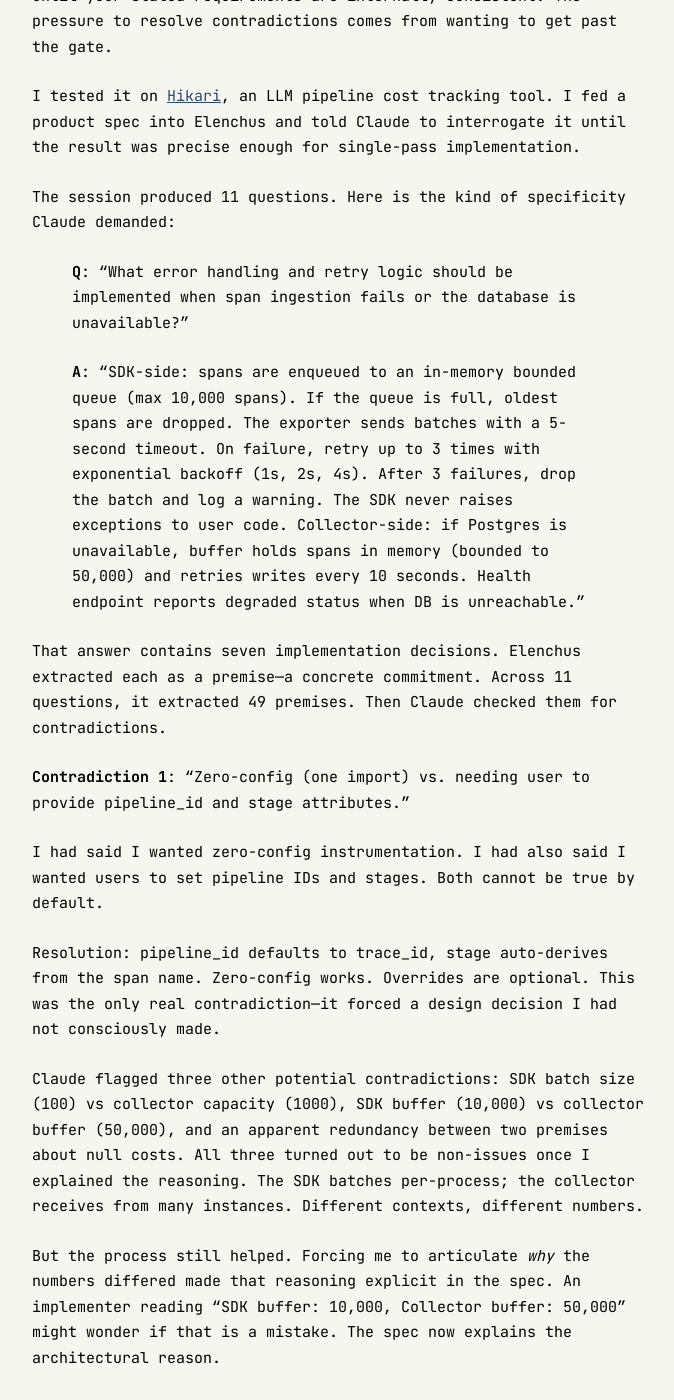
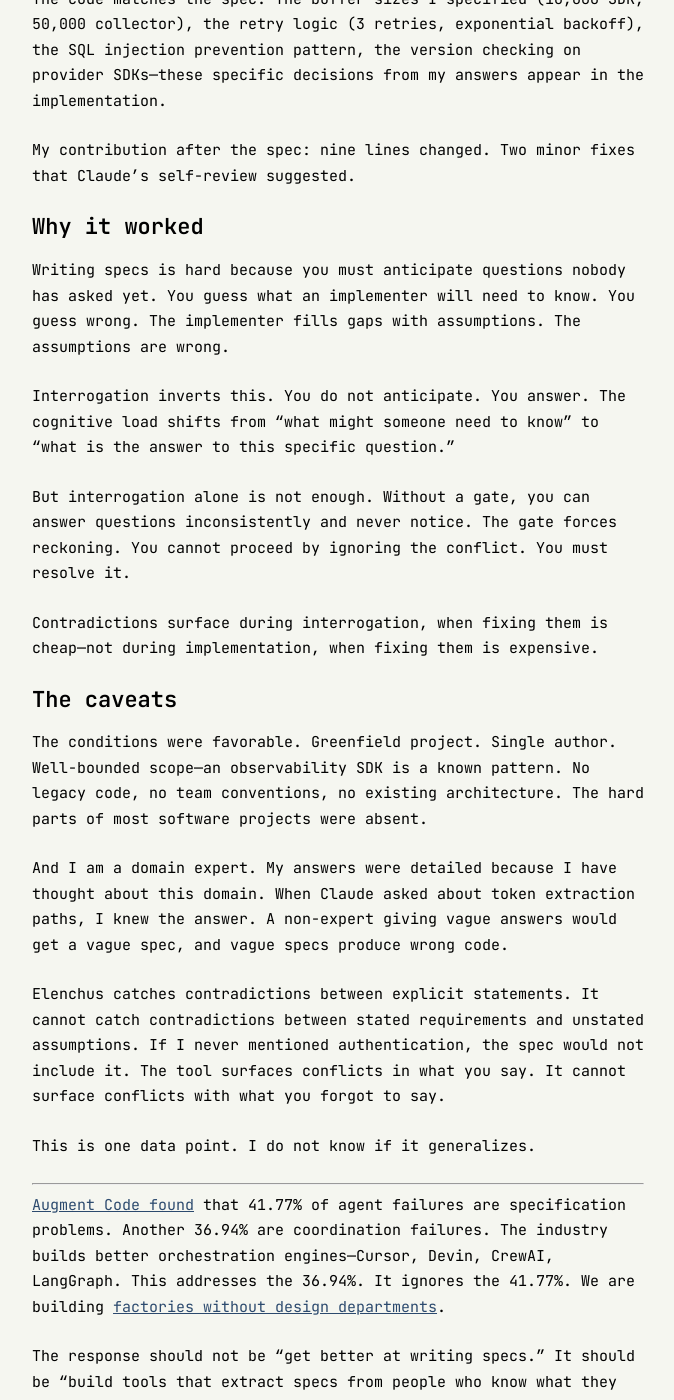
Before and after one commit to ashita-ai/ashita-ai.github.io, a Jekyll site: the page built from _posts/2026-01-31-how-i-learned-to-stop-worrying-and-write-the-spec.md, in a window 1280 px wide and 1400 px high, scrolled down 1516 px. Shown: the whole window, without its empty margins (302-976 px from the left). Built offline with Jekyll 4.4.1, drawn with Linux system fonts in a browser that asks for light colours; some of the changed text lies outside the part shown.

Commit message:
Restructure post: lead with the result, caveats as earned wisdom

```diff
--- a/_posts/2026-01-31-how-i-learned-to-stop-worrying-and-write-the-spec.md
+++ b/_posts/2026-01-31-how-i-learned-to-stop-worrying-and-write-the-spec.md
@@ -4,86 +4,56 @@
 date: 2026-01-31
 ---
 
-Augment Code analyzed why multi-agent LLM systems fail. The [breakdown](https://www.augmentcode.com/guides/why-multi-agent-llm-systems-fail-and-how-to-fix-them): 41.77% specification problems, 36.94% coordination failures, 21.29% execution errors. Nearly 80% of failures happen before code execution begins.
+I answered questions for an hour. Then I said "implement this" and walked away. I came back to a working library: Python SDK, TypeScript SDK, FastAPI collector, TimescaleDB migrations, 63 passing tests.
 
-The industry response has been to build better factories. Cursor, Devin, CrewAI, LangGraph—orchestration engines that coordinate agents more effectively. This addresses the 36.94%. It ignores the 41.77%. We are building [factories without design departments](/blog/the-factory-without-a-design-department/).
+The spec was extracted, not authored. The architecture emerged from answers, not from upfront design.
 
-## The specification problem
+## The experiment
 
-Specification failures come in two forms: missing information and contradictory information. Missing information is obvious in hindsight—nobody specified what happens when the database is unavailable. Contradictory information is harder. It hides in plain sight.
+I wanted to build [Hikari](https://github.com/evanvolgas/hikari), an LLM pipeline cost tracking tool. Instead of writing a spec, I built a tool that would interrogate me until the spec was obvious.
 
-A product manager says "all users can export data" in one meeting and "PII requires access controls" in another. Both statements feel true. Both get written down. The spec contains a contradiction that surfaces only during implementation, when an engineer asks: "Wait, can users export their own PII or not?"
+[Elenchus](https://github.com/evanvolgas/elenchus) is an MCP server with one constraint: it will not generate a specification while unresolved contradictions exist. Claude performs the interrogation—asking questions, extracting premises from my answers, detecting contradictions. Elenchus stores that data and blocks progress until I resolve the conflicts. The intelligence is Claude's. The constraint is Elenchus's.
 
-This is expensive with human engineers. It is catastrophic with AI agents. The engineer asks a clarifying question. The agent picks one interpretation arbitrarily and builds confidently in the wrong direction.
+Eleven questions. Forty-nine premises extracted. Four potential contradictions flagged. One was real:
 
-The usual solution is better human discipline—more careful spec writing, more thorough reviews. But discipline does not scale. Tooling does.
+> "Zero-config (one import) vs. needing user to provide pipeline_id and stage attributes."
 
-## The gate
+I had said I wanted zero-config instrumentation. I had also said I wanted users to set pipeline IDs. Both cannot be true by default. Resolution: pipeline_id defaults to trace_id, stage auto-derives from the span name. Zero-config works. Overrides are optional.
 
-I built [Elenchus](https://github.com/evanvolgas/elenchus), an MCP server that implements one key constraint: it will not generate a specification while unresolved contradictions exist.
+That design decision was hiding in my head. The interrogation surfaced it.
 
-To be clear about what Elenchus does and does not do: Claude performs the interrogation. Claude asks the questions, extracts premises from your answers, and detects contradictions. Elenchus provides the scaffolding—it stores the premises, tracks the contradictions, and blocks spec generation until they are resolved. The intelligence is Claude's. The constraint is Elenchus's.
+The other three flags—SDK buffer size vs collector buffer size, batch sizes that looked mismatched—turned out to be non-issues. But explaining *why* they were non-issues made the reasoning explicit in the spec. An implementer reading "SDK buffer: 10,000, Collector buffer: 50,000" might wonder if that is a mistake. Now the spec explains: the SDK buffers per-process; the collector receives from many instances.
 
-This is a gate, not a guide. Elenchus does not tell you what to build. It does not suggest requirements. It just refuses to proceed until your stated requirements are internally consistent. The pressure to resolve contradictions comes from wanting to get past the gate.
+Once contradictions were resolved, Claude generated a 1,061-line [engineering specification](https://github.com/evanvolgas/hikari/blob/main/docs/engineering-spec.md). Not prose. Function signatures, DDL statements, API schemas, Pydantic models, test expectations. I said "implement this" and left.
 
-I tested it on [Hikari](https://github.com/evanvolgas/hikari), an LLM pipeline cost tracking tool. I fed a product spec into Elenchus and told Claude to interrogate it until the result was precise enough for single-pass implementation.
+The code matches the spec. The buffer sizes I specified (10,000 SDK, 50,000 collector), the retry logic (3 retries, exponential backoff), the SQL injection prevention pattern, the version checking on provider SDKs—these specific decisions from my answers appear in the implementation.
 
-The session produced 11 questions. Here is the kind of specificity Claude demanded:
+My contribution after the spec: nine lines changed. Two minor fixes that Claude's self-review suggested.
 
-> **Q**: "What error handling and retry logic should be implemented when span ingestion fails or the database is unavailable?"
->
-> **A**: "SDK-side: spans are enqueued to an in-memory bounded queue (max 10,000 spans). If the queue is full, oldest spans are dropped. The exporter sends batches with a 5-second timeout. On failure, retry up to 3 times with exponential backoff (1s, 2s, 4s). After 3 failures, drop the batch and log a warning. The SDK never raises exceptions to user code. Collector-side: if Postgres is unavailable, buffer holds spans in memory (bounded to 50,000) and retries writes every 10 seconds. Health endpoint reports degraded status when DB is unreachable."
+## Why it worked
 
-That answer contains seven implementation decisions. Elenchus extracted each as a premise—a concrete commitment. Across 11 questions, it extracted 49 premises. Then Claude checked them for contradictions.
+Writing specs is hard because you must anticipate questions nobody has asked yet. You guess what an implementer will need to know. You guess wrong. The implementer fills gaps with assumptions. The assumptions are wrong.
 
-**Contradiction 1**: "Zero-config (one import) vs. needing user to provide pipeline_id and stage attributes."
+Interrogation inverts this. You do not anticipate. You answer. The cognitive load shifts from "what might someone need to know" to "what is the answer to this specific question."
 
-I had said I wanted zero-config instrumentation. I had also said I wanted users to set pipeline IDs and stages. Both cannot be true by default.
+But interrogation alone is not enough. Without a gate, you can answer questions inconsistently and never notice. The gate forces reckoning. You cannot proceed by ignoring the conflict. You must resolve it.
 
-Resolution: pipeline_id defaults to trace_id, stage auto-derives from the span name. Zero-config works. Overrides are optional. This was the only real contradiction—it forced a design decision I had not consciously made.
+Contradictions surface during interrogation, when fixing them is cheap—not during implementation, when fixing them is expensive.
 
-Claude flagged three other potential contradictions: SDK batch size (100) vs collector capacity (1000), SDK buffer (10,000) vs collector buffer (50,000), and an apparent redundancy between two premises about null costs. All three turned out to be non-issues once I explained the reasoning. The SDK batches per-process; the collector receives from many instances. Different contexts, different numbers.
+## The caveats
 
-But the process still helped. Forcing me to articulate *why* the numbers differed made that reasoning explicit in the spec. An implementer reading "SDK buffer: 10,000, Collector buffer: 50,000" might wonder if that is a mistake. The spec now explains the architectural reason.
+The conditions were favorable. Greenfield project. Single author. Well-bounded scope—an observability SDK is a known pattern. No legacy code, no team conventions, no existing architecture. The hard parts of most software projects were absent.
 
-Four flags total, one real contradiction, three clarifications. Only after I resolved them would Elenchus allow spec generation.
+And I am a domain expert. My answers were detailed because I have thought about this domain. When Claude asked about token extraction paths, I knew the answer. A non-expert giving vague answers would get a vague spec, and vague specs produce wrong code.
 
-## The output
+Elenchus catches contradictions between explicit statements. It cannot catch contradictions between stated requirements and unstated assumptions. If I never mentioned authentication, the spec would not include it. The tool surfaces conflicts in what you say. It cannot surface conflicts with what you forgot to say.
 
-Once contradictions were resolved, Elenchus produced a [product specification](https://github.com/evanvolgas/hikari/blob/main/docs/spec.md). I said "go implement." Claude asked a few more clarifying questions—file structure, test patterns—then generated a 1,061-line [engineering specification](https://github.com/evanvolgas/hikari/blob/main/docs/engineering-spec.md). Not prose. Function signatures, DDL statements, API schemas, Pydantic models, test expectations. Detailed enough that "implement this" is an unambiguous instruction.
-
-I said "implement this" and walked away. Came back hours later. Python SDK, TypeScript SDK, FastAPI collector, TimescaleDB migrations, 63 passing tests. It worked.
-
-The impressive part is not that Claude wrote code. That is table stakes. The impressive part is that the code matches the spec. The buffer sizes I specified (10,000 SDK, 50,000 collector), the retry logic (3 retries, exponential backoff), the SQL injection prevention pattern, the version checking on provider SDKs—these specific decisions from my answers appear in the implementation. The code is not exceptional—there is some duplication in the sync/async wrappers, some boilerplate in the spec synthesizer—but it does what I said it should do.
-
-My contribution after the spec: reviewing two minor fixes that Claude's self-review suggested. Nine lines changed. The [code](https://github.com/evanvolgas/hikari) and [extracted premises](https://github.com/evanvolgas/hikari/blob/main/docs/elenchus-spec.json) are public.
-
-## Why the gate matters
-
-Writing specs is hard because you must anticipate questions nobody has asked yet. You guess what an implementer will need to know. You guess wrong. The spec has gaps. The implementer fills them with assumptions. The assumptions are wrong.
-
-Interrogation inverts this. You do not anticipate questions. You answer them. The cognitive load shifts from "what might someone need to know" to "what is the answer to this specific question." The second task is easier.
-
-But interrogation alone is not enough. Without a gate, you can answer questions inconsistently and never notice. The gate forces reckoning. When Elenchus refuses to generate a spec because premises P1 and P2 conflict, you cannot proceed by ignoring the conflict. You must resolve it.
-
-This is different from [my previous workflow](/blog/what-i-learned-building-four-tools-with-ai-agents/). Before, I wrote decomposed GitHub issues with explicit acceptance criteria. The agent implemented. I reviewed. Repeat. Contradictions surfaced during implementation, when fixing them was expensive.
-
-With Elenchus, contradictions surface during interrogation, when fixing them is cheap. The spec was extracted, not authored. The architecture emerged from answers, not from upfront design.
-
-## What I am still figuring out
-
-The conditions were favorable. Greenfield project. Single author. Well-bounded scope—an observability SDK is a known pattern. No legacy code to integrate with, no team conventions to follow, no existing architecture to preserve. The hard parts of most software projects were absent.
-
-And I am a domain expert. My answers to the interrogation questions were detailed because I have thought about this domain. When Claude asked about token extraction paths, I knew the answer. A non-expert giving vague answers would get a vague spec, and vague specs produce wrong code.
-
-The interrogation took about an hour. The implementation took several hours of unattended compute. For a project this size, the economics are favorable. For a bug fix, the overhead would be absurd.
-
-The hardest limitation: Elenchus catches contradictions between explicit statements. It cannot catch contradictions between stated requirements and unstated assumptions. If I never mentioned authentication, the spec would not include it. The tool surfaces conflicts in what you say. It cannot surface conflicts with what you forgot to say.
-
-This is one data point. Favorable conditions, domain expertise, greenfield scope. I do not know if it generalizes.
+This is one data point. I do not know if it generalizes.
 
 ---
 
-Scott Logic [observed](https://blog.scottlogic.com/2025/12/15/the-specification-renaissance-skills-and-mindset-for-spec-driven-development.html) that AI coding assistants have exposed an uncomfortable truth: "many people struggle to articulate what they actually want to build." We spent decades optimizing for implementation speed while specification skills atrophied. Now implementation is cheap, and specification is the constraint.
+[Augment Code found](https://www.augmentcode.com/guides/why-multi-agent-llm-systems-fail-and-how-to-fix-them) that 41.77% of agent failures are specification problems. Another 36.94% are coordination failures. The industry builds better orchestration engines—Cursor, Devin, CrewAI, LangGraph. This addresses the 36.94%. It ignores the 41.77%. We are building [factories without design departments](/blog/the-factory-without-a-design-department/).
 
 The response should not be "get better at writing specs." It should be "build tools that extract specs from people who know what they want but cannot write it down."
+
+The [code](https://github.com/evanvolgas/hikari) and [extracted premises](https://github.com/evanvolgas/hikari/blob/main/docs/elenchus-spec.json) are public.
```
